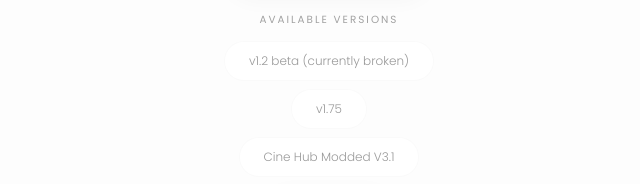
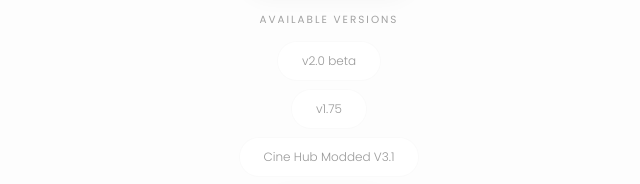
Before and after one commit to archived-sites/archive, a plain HTML site: page index.html in a window 1280 px wide. Both pictures are taken after a click on the element "Cine Versions". Shown: the part 403-587 px from the top of the page, 311-951 px from the left. Drawn offline with Linux system fonts and the light colour scheme.

Commit message:
Update index.html

```diff
--- a/index.html
+++ b/index.html
@@ -154,7 +154,7 @@
             <div class="btn-main" onclick="toggle('cine')">Cine Versions</div>
             <div class="version-area" id="cine">
                 <span class="label">Available Versions</span>
-                <a href="https://archived-sites.github.io/archive/cineos/v1.2-beta" class="btn-sm">v1.2 beta (currently broken)</a>
+                <a href="https://archived-sites.github.io/archive/cineos/v2.0-beta.html" class="btn-sm">v2.0 beta</a>
                 <a href="https://archived-sites.github.io/archive/cineos/1.75.html" class="btn-sm">v1.75</a>
                 <a href="https://archived-sites.github.io/archive/cineos/cinehubmodded" class="btn-sm">Cine Hub Modded V3.1</a>
             </div>
```
